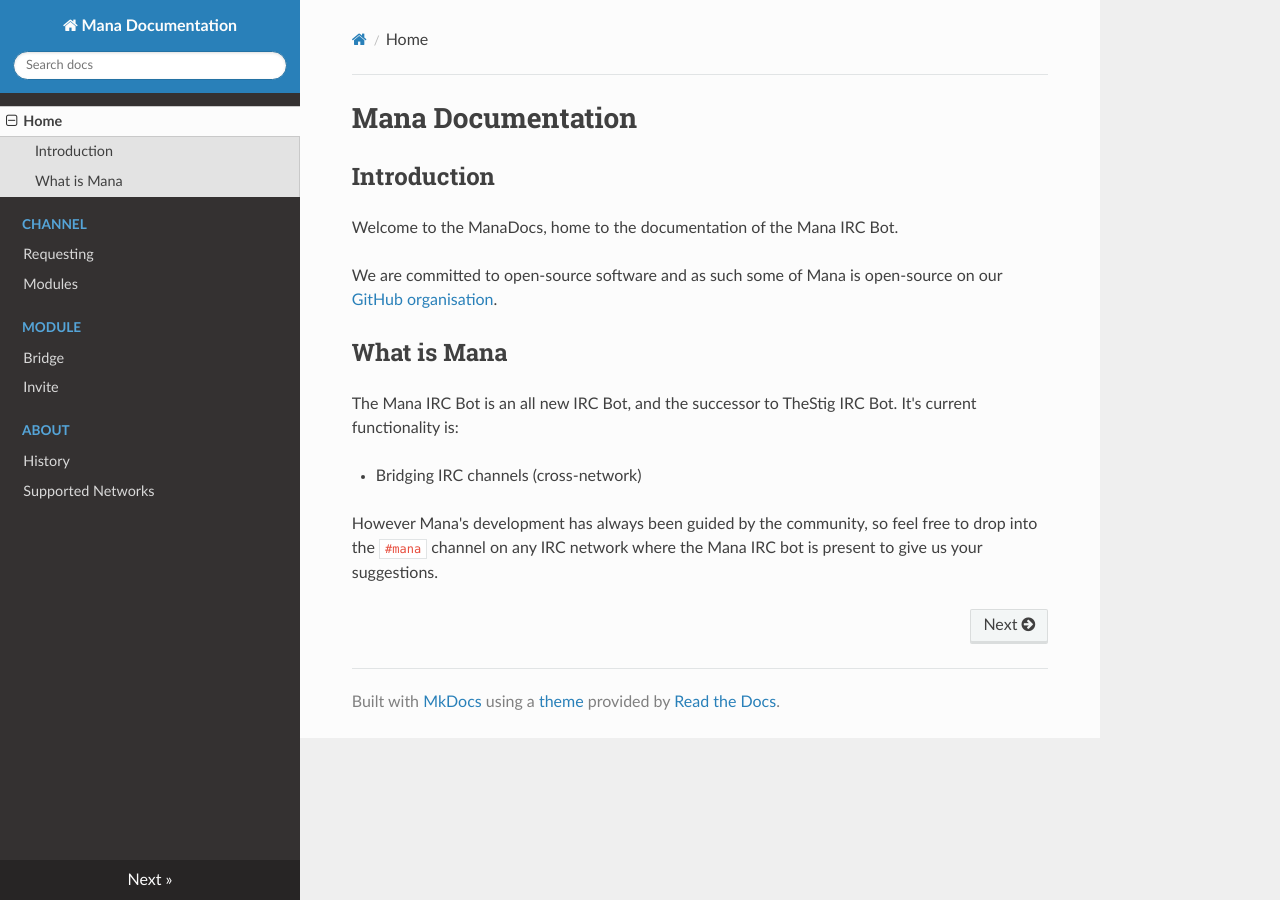
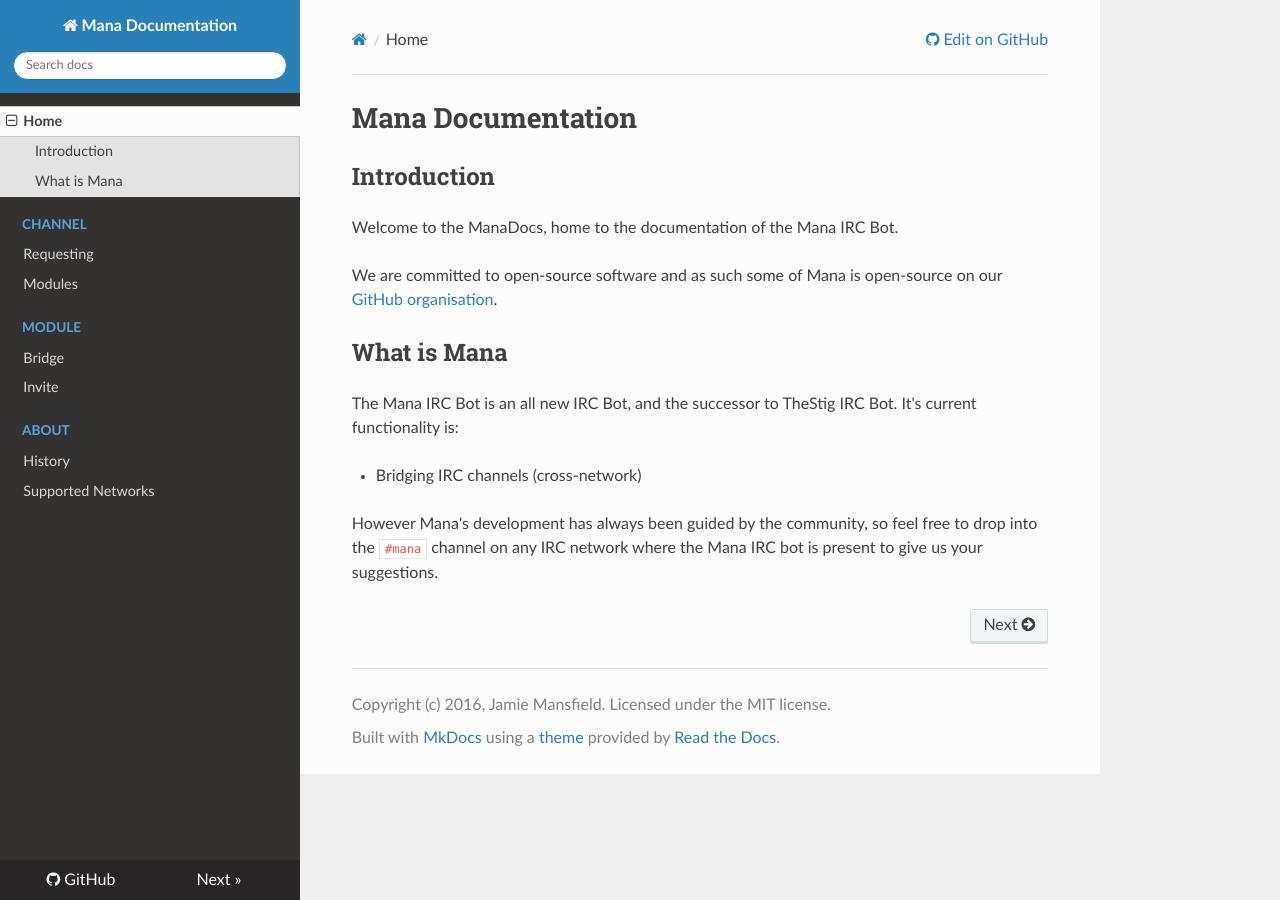
Before and after one commit to ManaBot/ManaDocs, an MkDocs documentation site: the page built from docs/index.md, in a window 1280 px wide. Built offline with MkDocs 1.6.1, drawn with Linux system fonts in a browser that asks for light colours; nearby versions of some CDN libraries; old or Windows-style settings are respelled for this version of MkDocs.

Commit message:
Add some metadata

```diff
--- a/mkdocs.yml
+++ b/mkdocs.yml
@@ -1,4 +1,9 @@
 site_name: Mana Documentation
+site_description: The documentation of the Mana IRC Bot.
+site_author: Jamie Mansfield
+site_url: http://mana.jamierocks.uk
+repo_url: https://github.com/ManaBot/ManaDocs
+copyright: Copyright (c) 2016, Jamie Mansfield. Licensed under the MIT license.
 theme: readthedocs
 pages:
   - Home: 'index.md'
```
